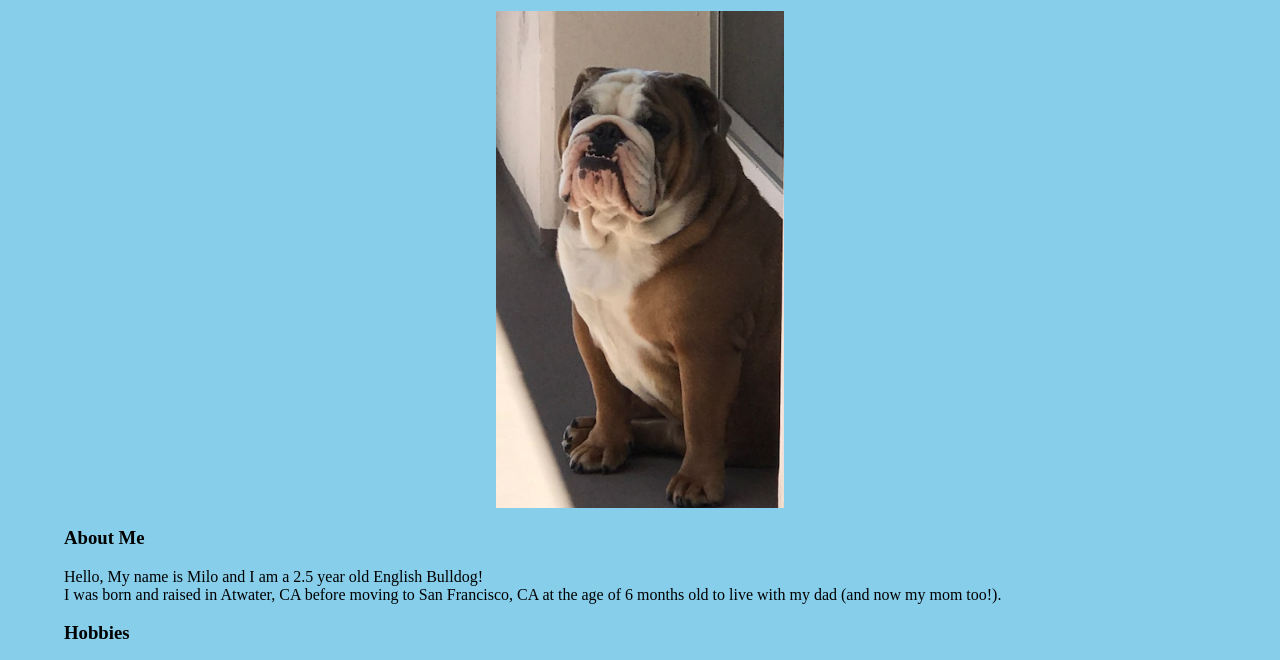
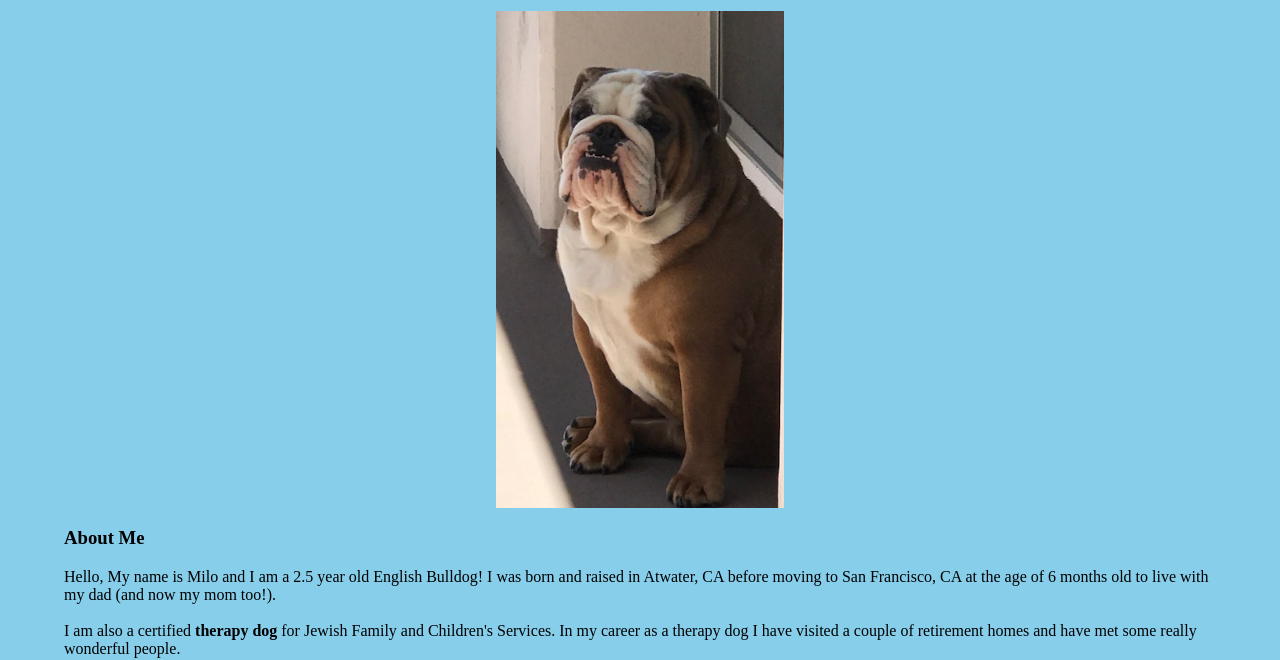
Before and after one commit to HadleyDL/LearnToCode-HTML-CSS, a plain HTML site: page index.html in a window 1280 px wide. Shown: the part 158-818 px from the top of the page. Drawn offline with Linux system fonts and the light colour scheme.

Commit message:
Add more content.

```diff
--- a/index.html
+++ b/index.html
@@ -25,8 +25,9 @@
       <img src="images/Milo_Sitting.JPG" alt="Me sitting regally"  id="mainPic"/>
       <div>
         <h3>About Me</h3>
-        <p>Hello, My name is Milo and I am a 2.5 year old English Bulldog! <br>
-          I was born and raised in Atwater, CA before moving to San Francisco, CA at the age of 6 months old to live with my dad (and now my mom too!). <br>
+        <p>Hello, My name is Milo and I am a 2.5 year old English Bulldog!
+          I was born and raised in Atwater, CA before moving to San Francisco, CA at the age of 6 months old to live with my dad (and now my mom too!). <br> <br>
+          I am also a certified <b> therapy dog</b> for Jewish Family and Children's Services. In my career as a therapy dog I have visited a couple of retirement homes and have met some really wonderful people.
         </p>
       </div>
       <div>
```
